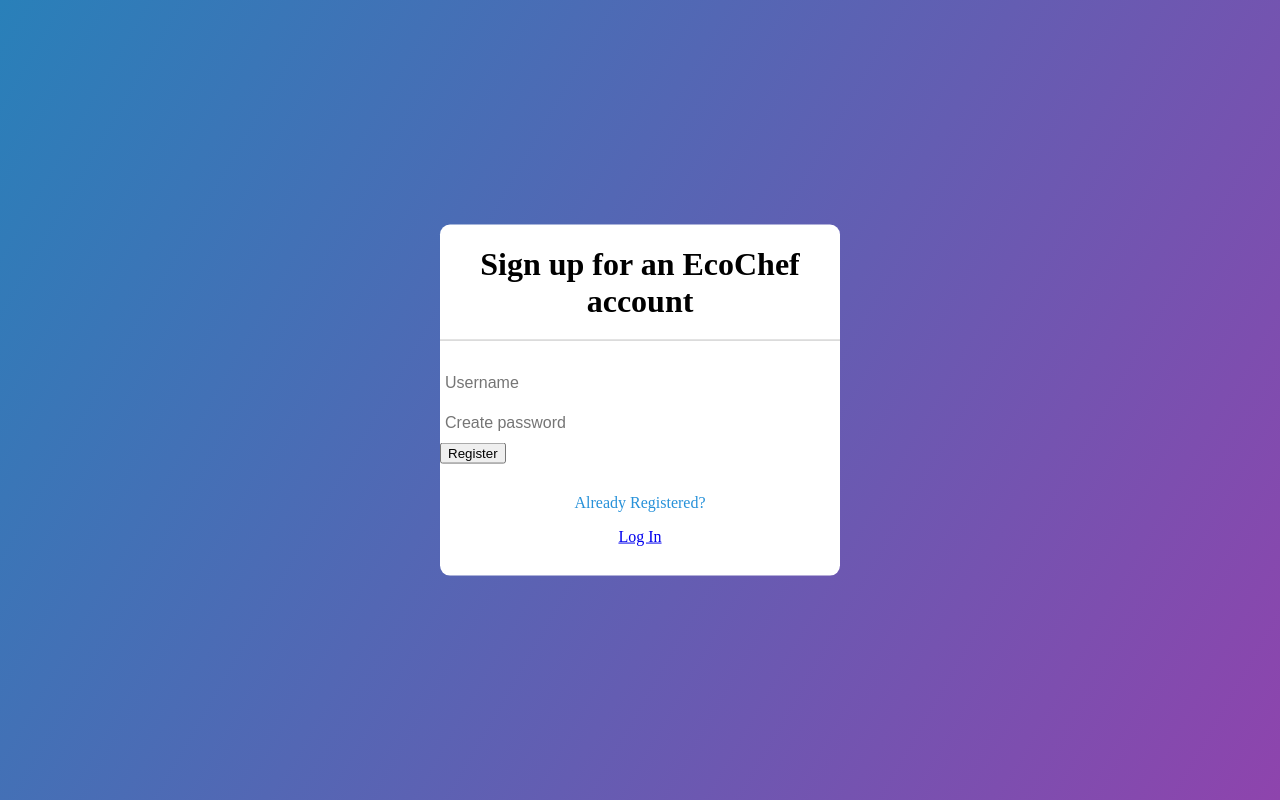
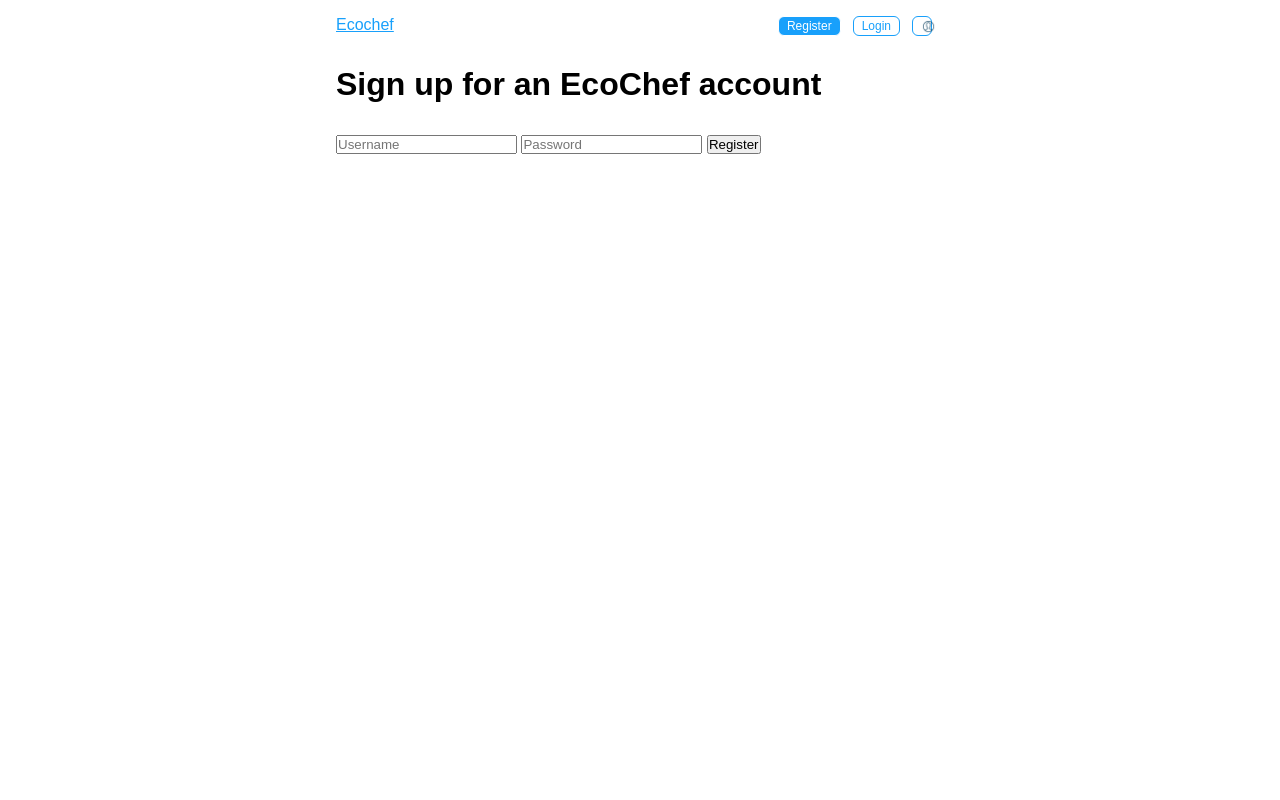
Before and after one commit to TingeOGinge/INSE-2C, a website: page front-end/register.html in a window 1280 px wide. Drawn offline with Linux system fonts and the light colour scheme.

Commit message:
WIP results js and styling on recipe and register

```diff
--- a/front-end/recipe.html
+++ b/front-end/recipe.html
@@ -1,18 +1,16 @@
-<!DOCTYPE html>
-<html lang="en" dir="ltr">
-  <head>
-    <meta charset="utf-8">
-    <title>Recipe Page</title>
-    <link rel="stylesheet" href="style.css"
-    <script src="client-side.js"></script>
-  </head>
+<!doctype html>
+<meta charset=utf-8 name="viewport" content="width=device-width, initial-scale=1">
+<link rel="stylesheet" title="Ecochef" href="style.css">
+<title>Recipe</title>
+
+
   <body>
     <nav class="navbar">
-
-      <a class="navbar_home">Ecochef</a>
-      <a href="login.html" aria-label="Login" class="navbar_loginreg" id=btnLogin>LOGIN</a>
-      <a href="register.html" aria-label="Register" class="navbar_loginreg" id="btnRegister">REGISTER</a>
-    </nav>
+      <a href="index.html" aria-label="Home" class="navbar_home">Ecochef</a>
+      <a href="profile.html" aria-label="Profile" class="btnStyle" id=btnProfile><img src="media/profile.png"></a>
+      <a href="login.html" aria-label="Login" class="btnStyle" id=btnWhite>Login</a>
+      <a href="register.html" aria-label="Register" class="btnStyle" id="btnBlue">Register</a>
+      </nav></nav>
 
 
 <h1> The results are in </h1>
--- a/front-end/register.html
+++ b/front-end/register.html
@@ -1,25 +1,27 @@
-<!DOCTYPE html>
-<html lang="en" dir="ltr">
-  <head>
-    <meta charset="utf-8">
-    <title>Register</title>
-    <link rel="stylesheet" href="style2.css">
-    <script src="client-side.js"></script>
-  </head>
+<!doctype html>
+<meta charset=utf-8 name="viewport" content="width=device-width, initial-scale=1">
+<link rel="stylesheet" title="Ecochef" href="style.css">
+<title>Register for Ecochef</title>
+
   <body>
-    <div class="container">
+    <nav class="navbar">
+      <a href="index.html" aria-label="Home" class="navbar_home">Ecochef</a>
+      <a href="profile.html" aria-label="Profile" class="btnStyle" id=btnProfile><img src="media/profile.png"></a>
+      <a href="login.html" aria-label="Login" class="btnStyle" id=btnWhite>Login</a>
+      <a href="register.html" aria-label="Register" class="btnStyle" id="btnBlue">Register</a>
+    </nav>
+
+
       <h1>Sign up for an EcoChef account</h1>
       <div class="tbox">
         <input id="username" type="text" placeholder="Username" value="">
-      </div>
-      <div class="tbox">
-        <input id="password" type="password" placeholder="Create password" value="">
-      </div>
-      <button type="button" name="registerButton" id="registerButton">Register</button>
-    <div class="login_link">
+        <input id="password" type="password" placeholder="Password" value="">
+        <button type="button" name="registerButton" id="registerButton">Register</button>
+
+    <!-- <div class="login_link">
         <p>Already Registered?</p>
-        <a class="b1" href="login.html">Log In</a>
-    </div>
+        <input id=search class=btnStyle type=button href="login.html">Log In>
+    </div> -->
 
     <script src="client-side.js"></script>
     <script src="register.js"></script>
```
Also changed, not shown: front-end/results.js (+17 -0 lines).
